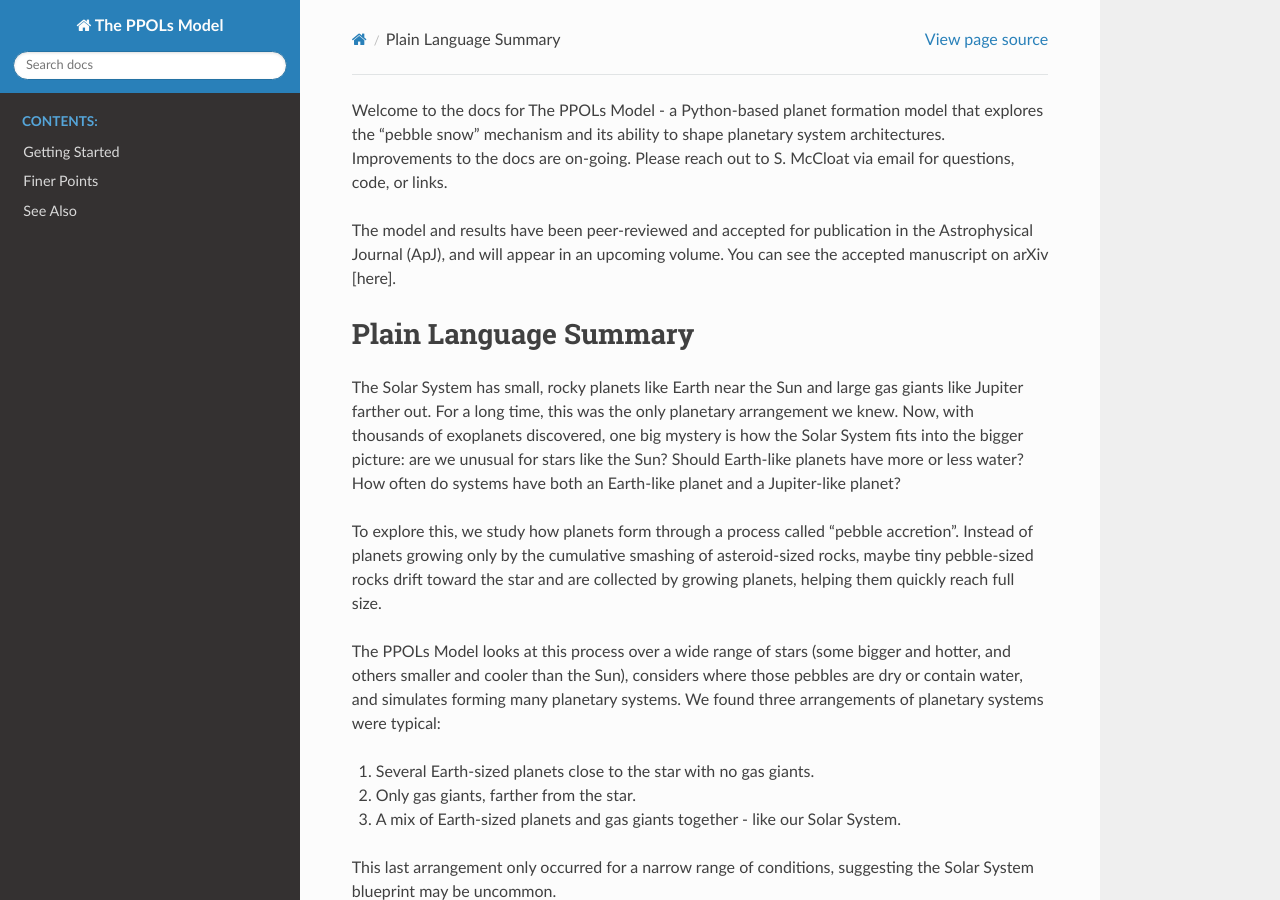
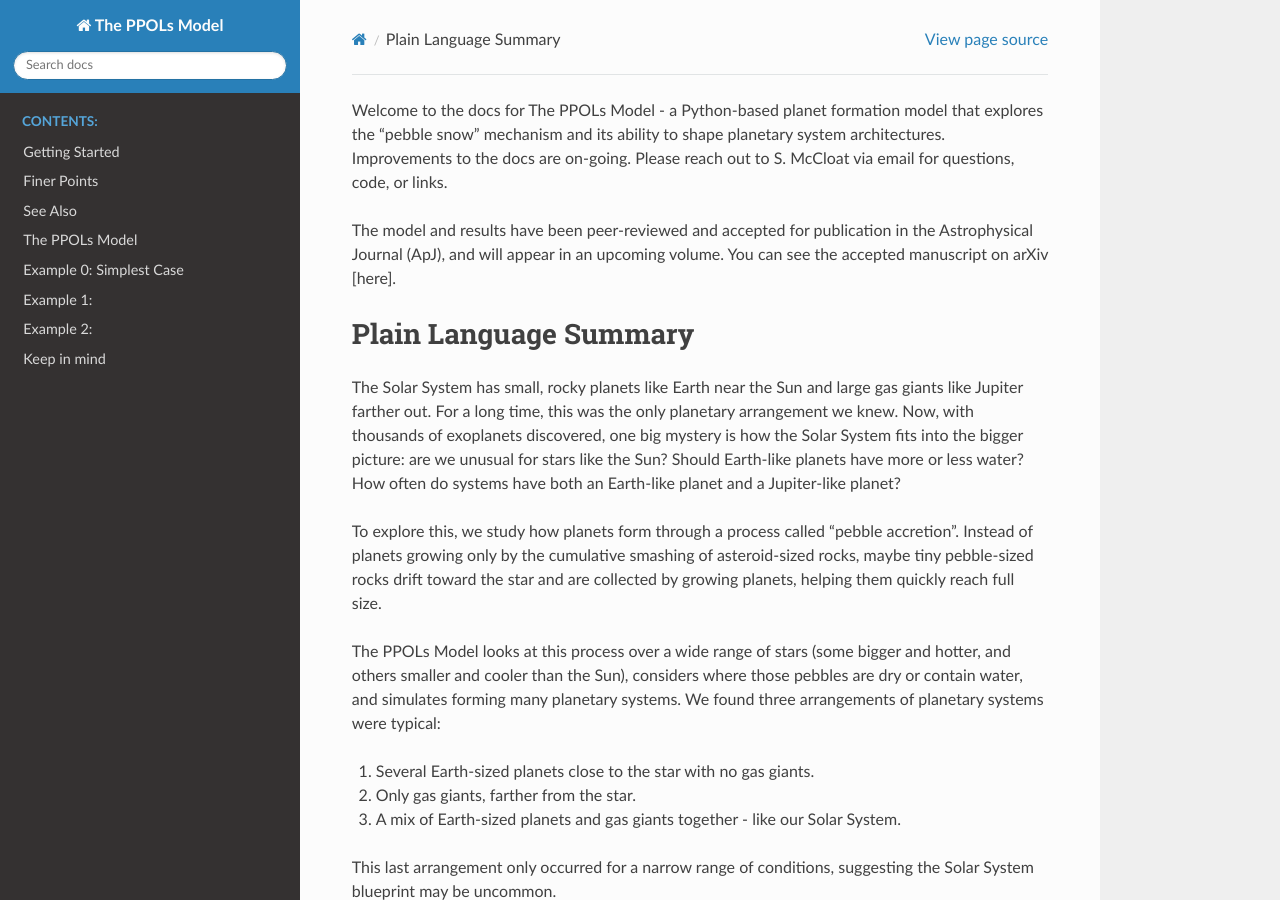
Before and after one commit to spmccloat/thePPOLSmodel, a Sphinx documentation site: the page built from docs/source/intro.rst, in a window 1280 px wide and 900 px high. Built offline with Sphinx 7.4.7 and the Read the Docs theme 3.1.0, drawn with Linux system fonts in a browser that asks for light colours; pages that are not in the unit, such as notebooks, are missing from menus.

Commit message:
Moved tutorial.rst to correct directory
src contains just the python code, which is only searched for the numpydocs in via the conf.py settings.

docs/source needs to contain the other parts of the website via .rst files.

```diff
--- a/src/Tutorial.rst
+++ b/docs/source/Tutorial.rst
@@ -1,4 +1,4 @@
-Tutorial!
+The PPOLs Model
 ===============
 
 Growing planetary systems with pebble snow.
```
